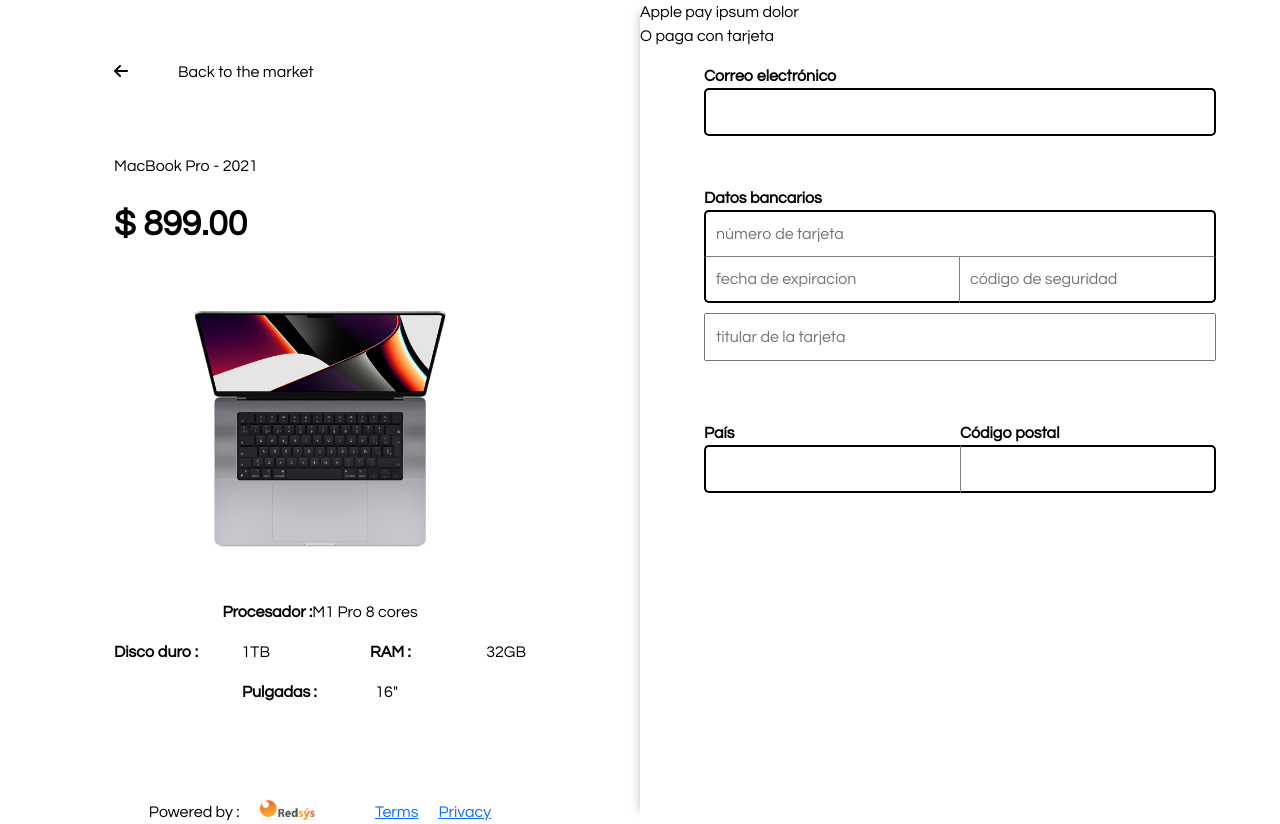
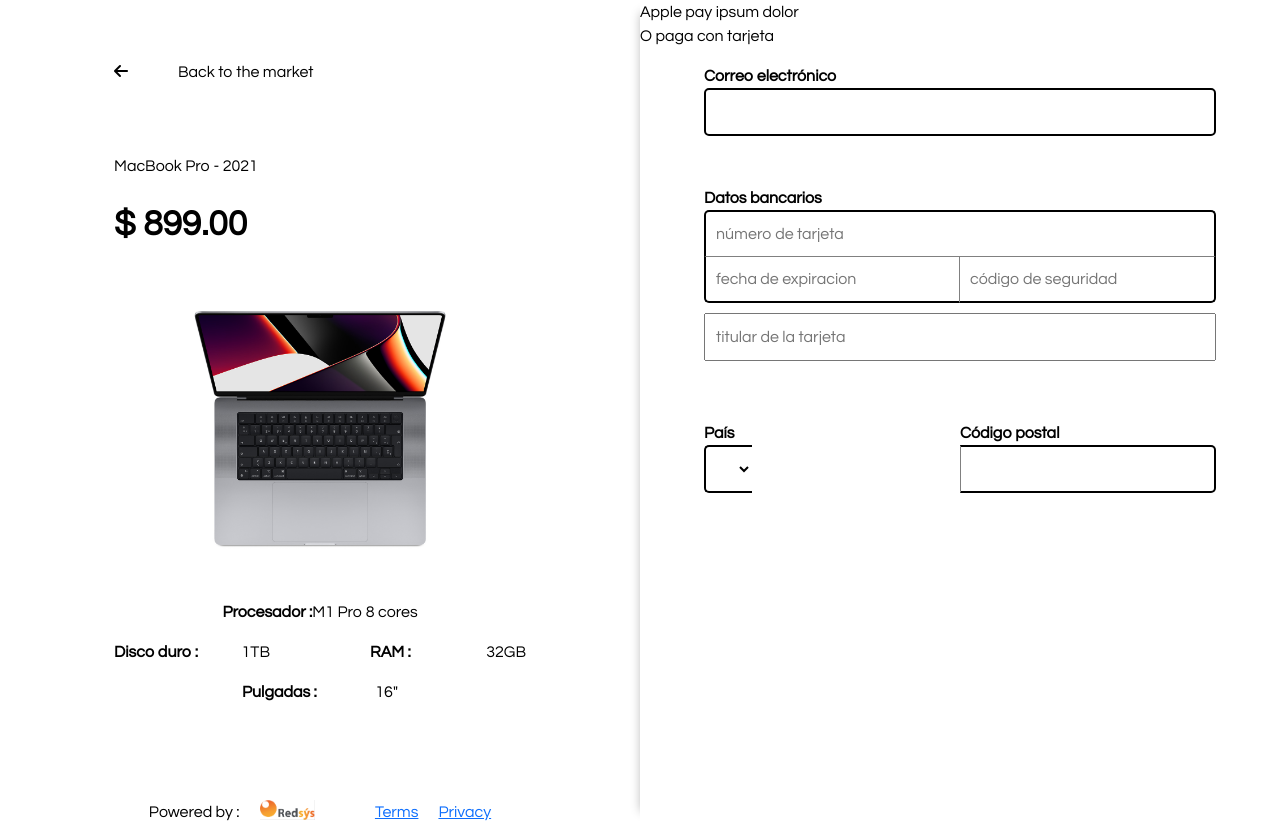
Before and after one commit to cmfraile/Hackaton---Jump2Digital---BCN---Carlos-Fraile, an Angular app: page / in a window 1280 px wide. Built offline with nearby package versions, Linux system fonts and the light colour scheme; no server answers.

Commit message:
checkpoint. Quiero hacer algo bien curiosete

```diff
--- a/src/app/componentes/formcompra/formcompra.component.html
+++ b/src/app/componentes/formcompra/formcompra.component.html
@@ -14,10 +14,12 @@
             </div>
 
             <div class="countryzipform">
-                <div class="item"><label for="country">País</label><input type="text" class="czleft"  formControlName="country"></div>
+                <div class="item">
+                    <label for="country">País<img class="minimg" src="{{bandera}}"></label>
+                    <select formControlName="country" #t (change)="returnflag(t.value)"><option *ngFor="let x of countrydata" value="{{x.nombre}}" style="background-color: red;">{{x.nombre}}</option></select>
+                </div>
                 <div class="item"><label for="zip">Código postal</label><input type="text" class="czright" formControlName="zip"></div>
             </div>
-
 
         </form>
     </div>
--- a/src/app/componentes/formcompra/formcompra.component.sass
+++ b/src/app/componentes/formcompra/formcompra.component.sass
@@ -53,11 +53,21 @@
             display: flex
             flex-direction: row
             flex-wrap: nowrap
-            min-width: 100%
+            justify-content: space-between
+            max-width: 100%
+            select
+                max-width: 100%
+                padding: 13px !important
+                border-top-left-radius: 5px
+                border-bottom-left-radius: 5px
+                border: 2px solid black
+                border-right: none
+                background-color: white
             .item
-                min-width: 50%
-            .mini
-                max-height: 3px
+                max-width: 50%
+            .minimg
+                max-height: 20px
+                margin: 0px 12px
             .czleft
                 border: 2px solid black
                 border-right: none
--- a/src/app/componentes/formcompra/formcompra.component.ts
+++ b/src/app/componentes/formcompra/formcompra.component.ts
@@ -12,6 +12,7 @@
 
   forma!:FormGroup;
   countrydata!:any[];
+  bandera!:string;
 
   constructor( private _fb:FormBuilder , private _cr:CountriesRESTService ){
     this.forma = this._fb.group({
@@ -26,6 +27,12 @@
     this._cr.countryendpoint.pipe(tap(console.log)).subscribe(resp => this.countrydata = resp);
   }
 
+  returnflag(pais:string):void{
+    this.countrydata.forEach(x => {
+      if(x.nombre == pais){this.bandera = x.bandera}
+    });
+  }
+
   ngOnInit(): void {}
 
 }
```
